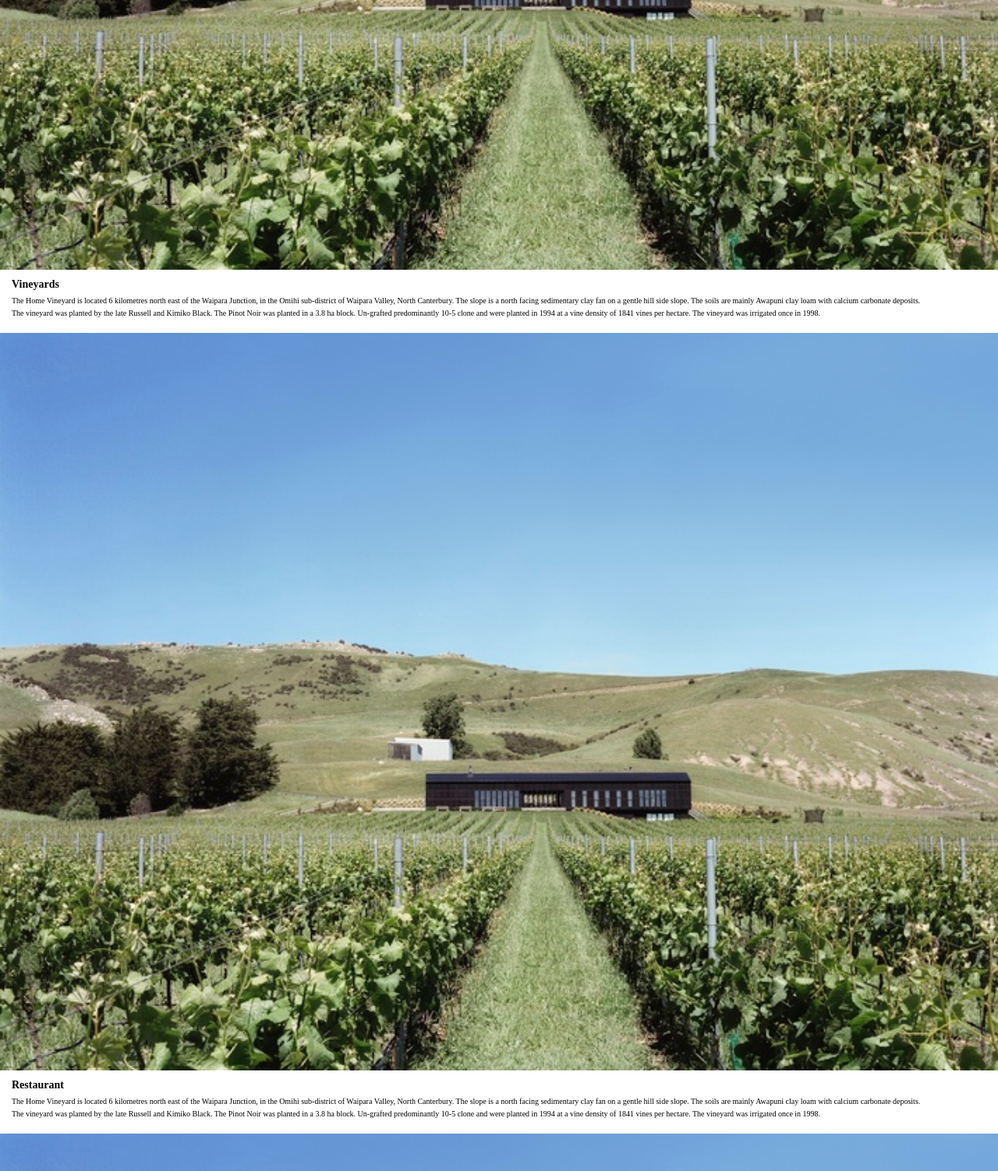
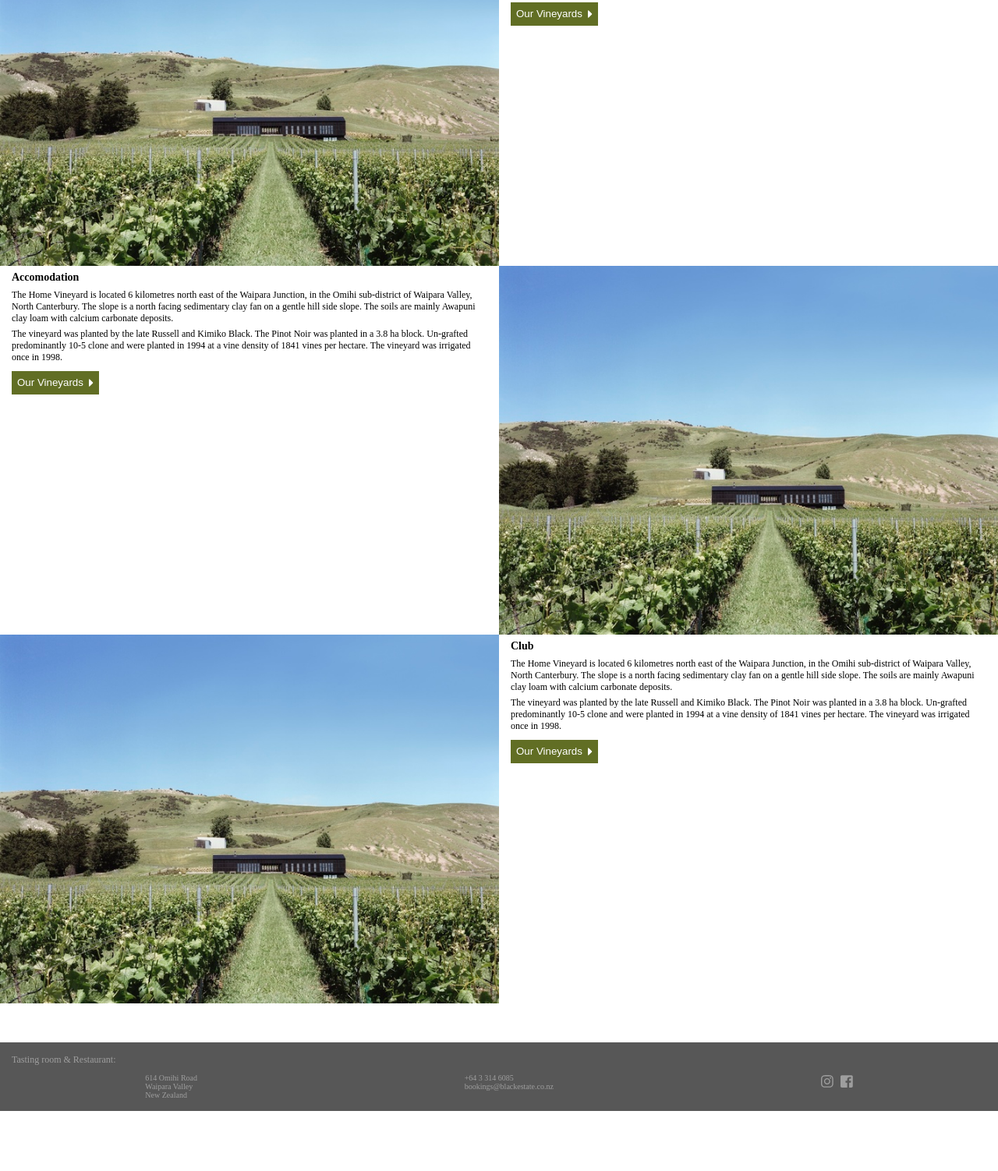
Before and after one commit to izsi-salmon/blackEstate, a plain HTML site: page index.html in a window 1280 px wide. Shown: the part 958-2460 px from the top of the page at 78% size. After the commit the page ends 2383 px from the top, so only its background shows below. Drawn offline with Linux system fonts and the light colour scheme.

Commit message:
more stuff

```diff
--- a/index.html
+++ b/index.html
@@ -4,6 +4,7 @@
         <meta name="viewport" content="width=device-width, initial-scale=1.0, userscalable=no">
         <meta charset="utf-8">
         <title>Black Estate</title>
+        <script defer src="https://use.fontawesome.com/releases/v5.0.8/js/all.js"></script>
         <link rel="stylesheet" type="text/css" href="css/style.css">
     </header>
     <body>
@@ -26,6 +27,7 @@
             <div class="card-text">
                 <h3>Vineyards</h3>
             <p>The Home Vineyard is located 6 kilometres north east of the Waipara Junction, in the Omihi sub-district of Waipara Valley, North Canterbury. The slope is a north facing sedimentary clay fan on a gentle hill side slope. The soils are mainly Awapuni clay loam with calcium carbonate deposits.</p><p>The vineyard was planted by the late Russell and Kimiko Black. The Pinot Noir was planted in a 3.8 ha block. Un-grafted predominantly 10-5 clone and were planted in 1994 at a vine density of 1841 vines per hectare. The vineyard was irrigated once in 1998.</p>
+                <button class="card-button">Our Vineyards<i class="fas fa-caret-right"></i></button>
             </div>
         </div>
         <div class="card card-2">
@@ -33,33 +35,42 @@
             <div class="card-text">
                 <h3>Restaurant</h3>
             <p>The Home Vineyard is located 6 kilometres north east of the Waipara Junction, in the Omihi sub-district of Waipara Valley, North Canterbury. The slope is a north facing sedimentary clay fan on a gentle hill side slope. The soils are mainly Awapuni clay loam with calcium carbonate deposits.</p><p>The vineyard was planted by the late Russell and Kimiko Black. The Pinot Noir was planted in a 3.8 ha block. Un-grafted predominantly 10-5 clone and were planted in 1994 at a vine density of 1841 vines per hectare. The vineyard was irrigated once in 1998.</p>
+            <button class="card-button">Our Vineyards<i class="fas fa-caret-right"></i></button>
             </div>
         </div>
-        <div class="card card-3">
+        <div class="card card-1">
             <img src="images/vineyards.jpg" alt="Black estate vineyard.">
             <div class="card-text">
                 <h3>Accomodation</h3>
             <p>The Home Vineyard is located 6 kilometres north east of the Waipara Junction, in the Omihi sub-district of Waipara Valley, North Canterbury. The slope is a north facing sedimentary clay fan on a gentle hill side slope. The soils are mainly Awapuni clay loam with calcium carbonate deposits.</p><p>The vineyard was planted by the late Russell and Kimiko Black. The Pinot Noir was planted in a 3.8 ha block. Un-grafted predominantly 10-5 clone and were planted in 1994 at a vine density of 1841 vines per hectare. The vineyard was irrigated once in 1998.</p>
+            <button class="card-button">Our Vineyards<i class="fas fa-caret-right"></i></button>
             </div>
         </div>
-        <div class="card card-4">
+        <div class="card card-2">
             <img src="images/vineyards.jpg" alt="Black estate vineyard.">
             <div class="card-text">
                 <h3>Club</h3>
             <p>The Home Vineyard is located 6 kilometres north east of the Waipara Junction, in the Omihi sub-district of Waipara Valley, North Canterbury. The slope is a north facing sedimentary clay fan on a gentle hill side slope. The soils are mainly Awapuni clay loam with calcium carbonate deposits.</p><p>The vineyard was planted by the late Russell and Kimiko Black. The Pinot Noir was planted in a 3.8 ha block. Un-grafted predominantly 10-5 clone and were planted in 1994 at a vine density of 1841 vines per hectare. The vineyard was irrigated once in 1998.</p>
+            <button class="card-button">Our Vineyards<i class="fas fa-caret-right"></i></button>
             </div>
         </div>
         </main>
         <footer>
             <p>Tasting room & Restaurant:</p>
-            <div id="footer-address">
+            <div id="footerDivWrapper">
+                <div id="footerAddress">
                     <p>614 Omihi Road</p>
                     <p>Waipara Valley</p>
                     <p>New Zealand</p>
                 </div>
-            <div id="footer-contact">
+                <div id="footerContact">
                     <p>+64 3 314 6085</p>
                     <p>bookings@blackestate.co.nz </p>
+                </div>
+                <div id="footerSocialmedia">
+                    <i class="fab fa-instagram"></i>
+                    <i class="fab fa-facebook-square"></i>
+                </div>
             </div>
 
         </footer>
--- a/sass/style.scss
+++ b/sass/style.scss
@@ -1,3 +1,8 @@
+$grey: #575757;
+$greyLight: #9E9E9E;
+$green: #616E24;
+$black: #171717;
+
 *{
     box-sizing: border-box;
     margin: 0;
@@ -5,7 +10,8 @@
 }
 
 nav{
-    background-color: #C1C1C1;
+    background-color: $black;
+    color: #FFF;
     ul{
         list-style: none;
         display: flex;
@@ -14,9 +20,12 @@ nav{
         li{
             padding: 5px 10px;
             a{
-                color: #000;
+                color: #FFF;
                 font-size: 10px;
                 text-decoration: none;
+            }
+            a:hover{
+                border-bottom: 1px solid #FFF;
             }
         }
         li.pipe{
@@ -34,7 +43,7 @@ nav{
     }
     p{
         font-size: 12px;
-        margin-top: 20px;
+        margin-top: 15px;
     }
 }
 
@@ -50,7 +59,7 @@ nav{
 }
 
 .card-text{
-    font-size: 10px;
+    font-size: 12px;
     margin: 7px 15px 20px 15px;
 }
 
@@ -63,6 +72,61 @@ nav{
     margin-bottom: 5px;
 }
 
+.card-button{
+    background-color: $green;
+    border: none;
+    color: #FFF;
+    display: flex;
+//        align-items: center;
+    margin-top: 10px;
+    padding: 7px;
+    .fa-caret-right{
+        font-size: 16px;
+        margin-left: 7px;
+    }
+}
+
+.card-button:hover{
+    background-color: #879932;
+}
+
 footer {
-    background: yellow;
+    color: $greyLight;
+    background: $grey;
+    font-size: 12px;
+    padding: 15px;
+    #footerDivWrapper{
+        display: flex;
+            justify-content: space-around;
+        font-size: 10px;
+        margin-top: 10px;
+        #footerSocialmedia{
+            font-size: 18px;
+            .fa-instagram{
+                margin-right: 5px;
+            }
+        }
+
 }
+}
+
+@media only screen and (min-width: 768px){
+    .card{
+        display: flex;
+        img{
+            width: 50%;
+        }
+    }
+
+    .card-1{
+        .card-text{
+            order: 1;
+        }
+        img{
+            order: 2;
+        }
+    }
+    .card-2{
+
+    }
+}
```
Also changed, not shown: css/style.css, 1 other file. Lines whose indentation alone changed are shown as unchanged.
